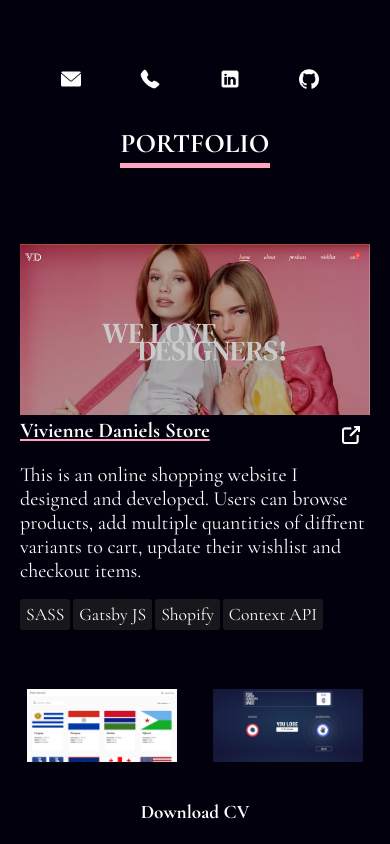
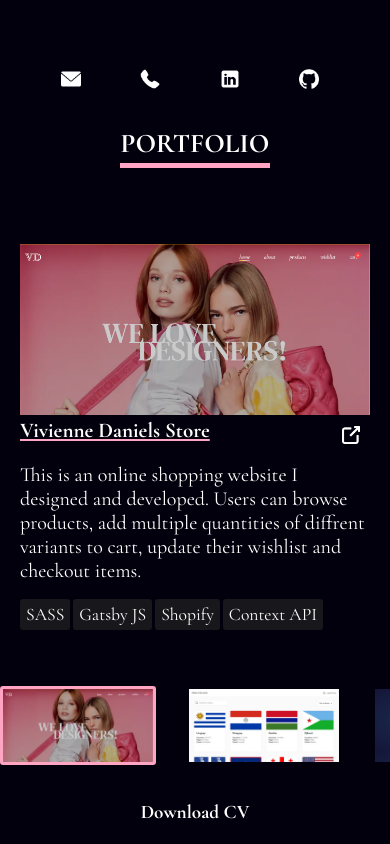
Before and after one commit to faithandjs/portfolio, a React (Create React App) app: page / in a window 390 px wide. Shown: the part 859-1703 px from the top of the page. Built offline with nearby package versions, Linux system fonts and the light colour scheme; a web font is replaced by a local one.

Commit message:
justify value change

```diff
--- a/src/components/sass/style.scss
+++ b/src/components/sass/style.scss
@@ -68,7 +68,7 @@
 .pink {
   color: $pink;
 }
-html{
+html {
   ::-webkit-scrollbar {
     width: 9px;
   }
@@ -271,14 +271,11 @@
                 img {
                   transition: all 0.2s ease-in;
                   width: 100%;
-                  min-height: 320px;
+                  // min-height: 320px;
                 }
               }
 
               iframe {
-                html {
-
-                }
                 width: 100%;
                 height: 450px;
               }
@@ -422,11 +419,6 @@
             .display-box {
               .display {
                 width: 100%;
-                .img-box1 {
-                  img {
-                    min-height: 138px;
-                  }
-                }
               }
             }
             ::-webkit-scrollbar {
@@ -443,7 +435,7 @@
               .slider {
                 width: unset;
                 display: flex;
-                justify-content: center;
+                justify-content: space-between;
                 margin-bottom: 10px;
                 img {
                   margin: 0 10px;
```
